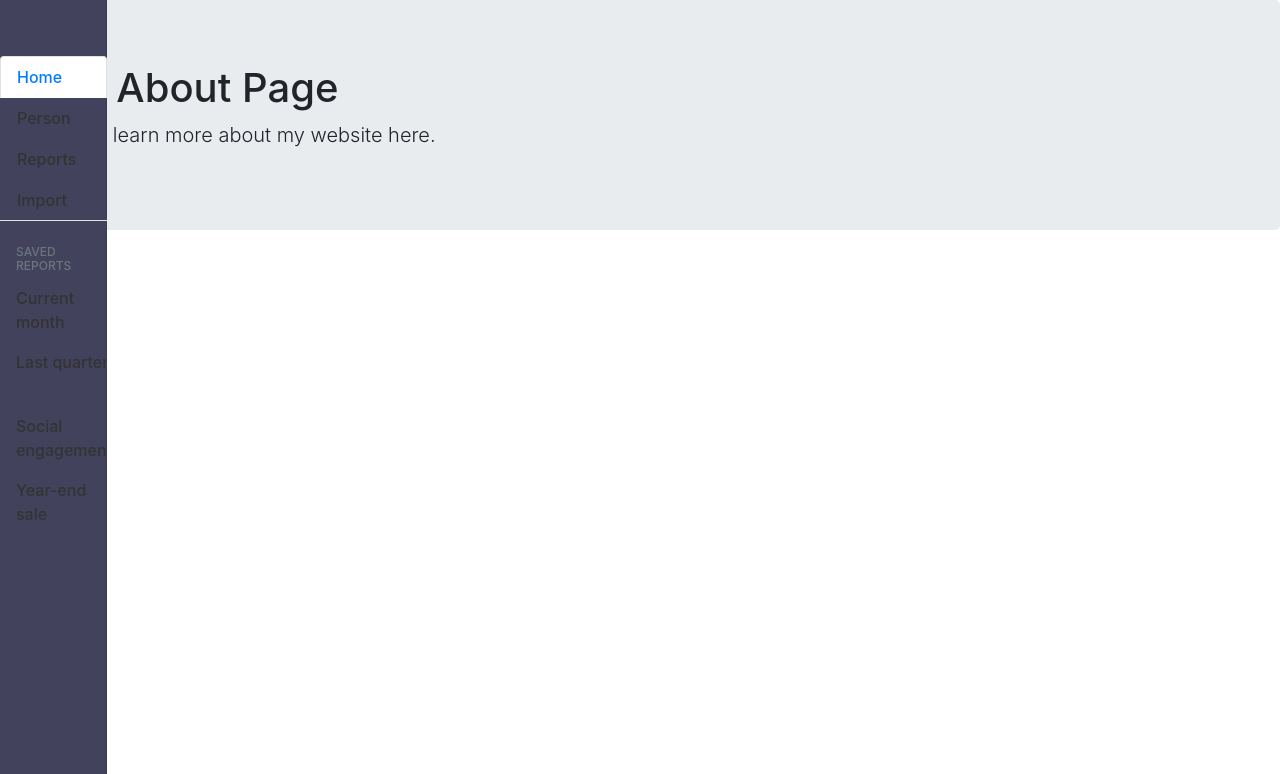
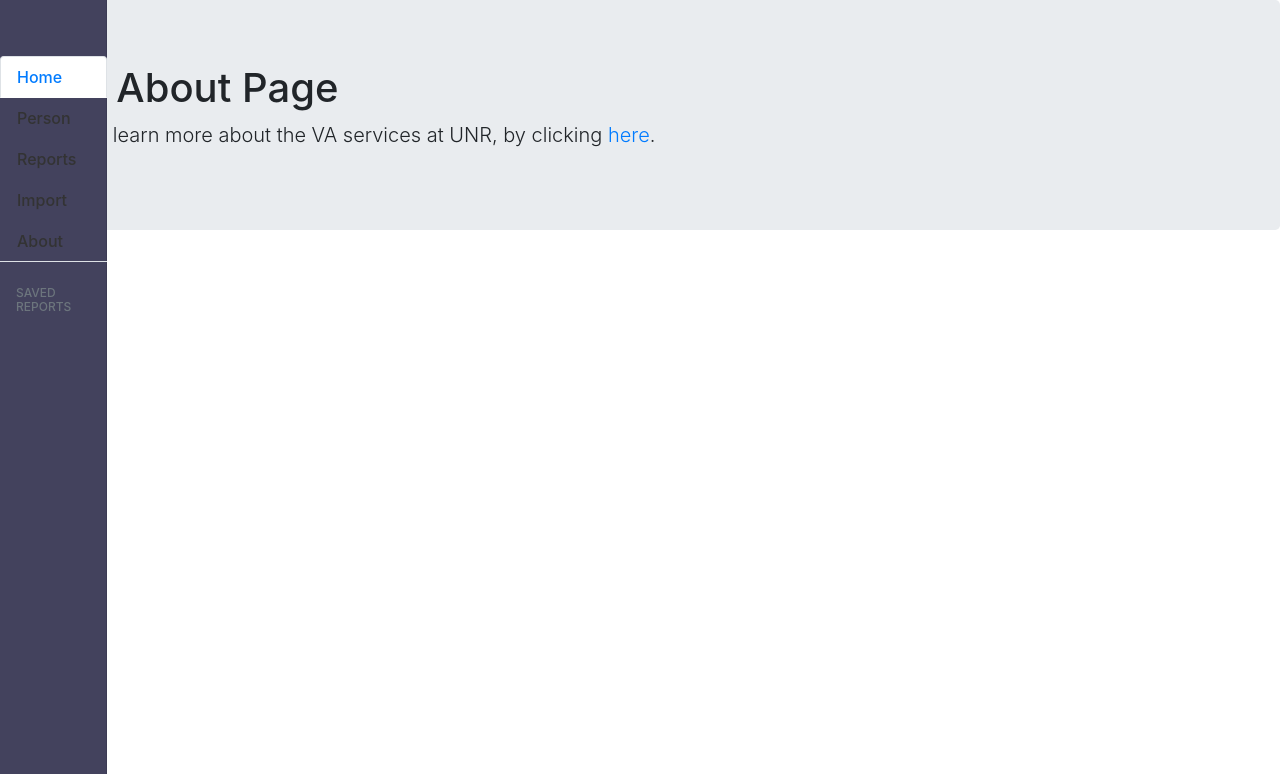
Before and after one commit to dev-nullified/UNR-VMC, a Flask app: page /about in a window 1280 px wide. Shown: the top 774 px of the page. Run offline with Flask 2, Linux system fonts and the light colour scheme; some libraries are stand-ins or nearby versions.

Commit message:
Added new pages to front end
-added Person page
-removed tooltips from navbar

```diff
--- a/app/templates/about.html
+++ b/app/templates/about.html
@@ -4,6 +4,6 @@
 {% block body %}
 <div class="jumbotron">
   <h1>The About Page</h1>
-  <p class="lead">You can learn more about my website here.</p>
+  <p class="lead">You can learn more about the VA services at UNR, by clicking <a href="https://www.unr.edu/veteran">here</a>.</p>
 </div>
 {% endblock %}
--- a/app/templates/home.html
+++ b/app/templates/home.html
@@ -8,7 +8,7 @@
     <h1>This is the Home Page</h1>
     <p class="lead">Here is the VA Crest.</p>
 
-    <img src="https://www.ktrs.com/wp-content/uploads/2015/11/VA-Crest.gif" alt="VA Crest" width="200" height="128">
+    <img src="{{ url_for('static', filename='images/VA_Crest.jpg') }}" alt="VA Crest" width="200" height="200">
 </div>
 
 {% endblock %}
--- a/app/templates/navbar.html
+++ b/app/templates/navbar.html
@@ -1,9 +1,8 @@
 <nav class="col-md-1 col-lg-1 col-sm-1 col-1 d-md-block sidebar">
-    <div class="sidebar-sticky" data-toggle="tooltip" data-placement="right" title="This is a tooltip for the whole sidebar">
+    <div class="sidebar-sticky" >
       <ul class="nav flex-column nav-tabs">
-        <li class="nav-item">
+        <li class="nav-item" >
           <a class="nav-link active" href="/">
-            <span data-feather="home"></span>
             Home <span class="sr-only">(current)</span>
           </a>
         </li>
@@ -15,7 +14,7 @@
         </li>
         <li class="nav-item">
           <a class="nav-link" href="/reports">
-            <span data-feather="bar-chart-2"></span>
+
             Reports
           </a>
         </li>
@@ -23,6 +22,12 @@
           <a class="nav-link" href="/import">
             <span data-feather="users"></span>
             Import
+          </a>
+        </li>
+        <li class="nav-item">
+          <a class="nav-link" href="/about">
+            <span data-feather="bar-chart-2"></span>
+            About
           </a>
         </li>
       </ul>
@@ -33,31 +38,5 @@
           <span data-feather="plus-circle"></span>
         </a>
       </h6>
-      <ul class="nav flex-column mb-2">
-        <li class="nav-item">
-          <a class="nav-link" href="#">
-            <span data-feather="file-text"></span>
-            Current month
-          </a>
-        </li>
-        <li class="nav-item">
-          <a class="nav-link" href="#">
-            <span data-feather="file-text"></span>
-            Last quarter
-          </a>
-        </li>
-        <li class="nav-item">
-          <a class="nav-link" href="#">
-            <span data-feather="file-text"></span>
-            Social engagement
-          </a>
-        </li>
-        <li class="nav-item">
-          <a class="nav-link" href="#">
-            <span data-feather="file-text"></span>
-            Year-end sale
-          </a>
-        </li>
-      </ul>
     </div>
   </nav>
```
Also changed, not shown: app/templates/persons.html (added, +18 -0 lines), app/templates/static/package.json (deleted, +0 -22 lines), app/templates/static/webpack.config.js (deleted, +0 -29 lines), 1 other file.
